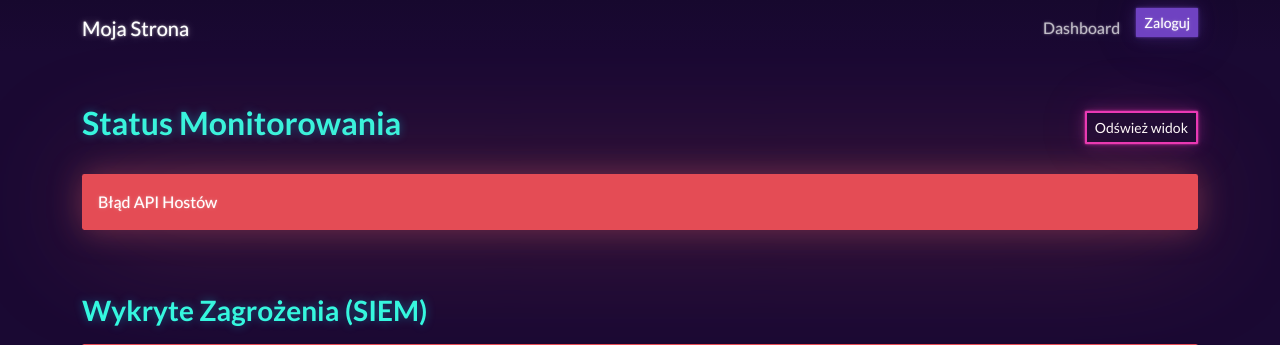
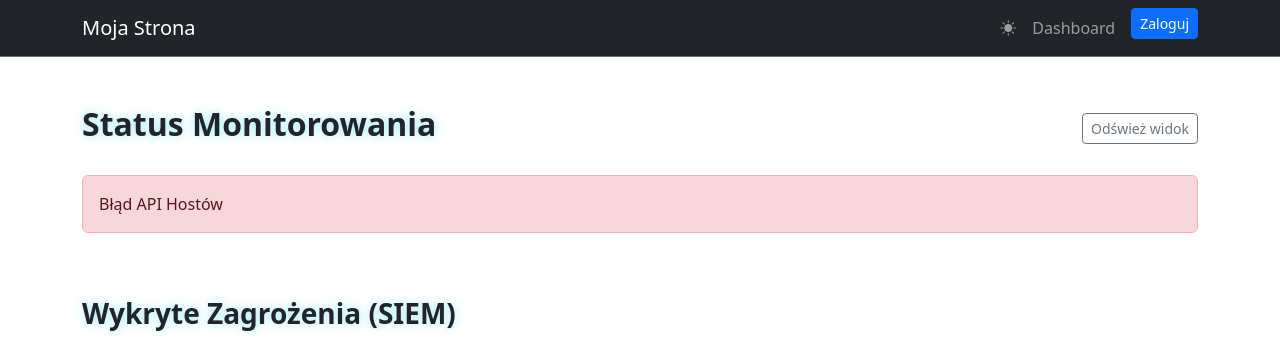
Before and after one commit to Bartix64312/Projekt-skryptowe, a Flask app: page / in a window 1280 px wide. Shown: the top 345 px of the page. Run offline with Flask 3, Linux system fonts and the light colour scheme; some libraries are stand-ins or nearby versions.

Commit message:
zmiana i dodanie motywu czarnego

```diff
--- a/app/__init__.py
+++ b/app/__init__.py
@@ -34,6 +34,13 @@ def create_app(config_class=Config):
     # Wyłączenie CSRF dla API (fetch)
     #csrf.exempt(api_bp)
 
+    from flask_wtf.csrf import CSRFError
+    from flask import jsonify
+
+    @app.errorhandler(CSRFError)
+    def handle_csrf_error(e):
+        return jsonify({"error": e.description}), 400
+
     # Auto-tworzenie bazy (opcjonalne, jeśli używamy migracji, ale wygodne)
     with app.app_context():
         db.create_all()
--- a/app/static/js/dashboard.js
+++ b/app/static/js/dashboard.js
@@ -23,7 +23,7 @@ async function refreshChart() {
     if (!ctx) return;
 
     try {
-        const res = await fetch('/api/stats/alerts', {headers: {'X-CSRFToken': document.querySelector('meta[name="csrf-token"]').content}});
+        const res = await fetch('/api/stats/alerts', { headers: { 'X-CSRFToken': document.querySelector('meta[name="csrf-token"]').content } });
         const data = await res.json();
 
         if (chartInstance) chartInstance.destroy();
@@ -107,7 +107,7 @@ function renderDashboardRow(host) {
 }
 
 async function handleCheckStatusFancy(host, container, btn) {
-    if(btn.disabled) return;
+    if (btn.disabled) return;
     const originalText = btn.textContent;
     btn.innerHTML = '<span class="spinner-border spinner-border-sm"></span>';
     btn.disabled = true;
@@ -133,7 +133,7 @@ async function handleCheckStatusFancy(host, container, btn) {
 }
 
 async function handleFetchLogs(host, btn) {
-    if(btn.disabled) return;
+    if (btn.disabled) return;
     const originalText = btn.textContent;
     btn.innerHTML = '<span class="spinner-border spinner-border-sm"></span>';
     btn.disabled = true;
@@ -166,7 +166,7 @@ async function handleFetchLogs(host, btn) {
 }
 
 function addBadge(parent, label, value, colorClass) {
-    const box = createEl('div', ['text-center', 'border', 'border-secondary', 'rounded', 'bg-dark', 'py-2', 'mx-1'], '', parent);
+    const box = createEl('div', ['text-center', 'border', 'border-secondary', 'rounded', 'py-2', 'mx-1'], '', parent);
     box.style.flex = "1";
 
     const lbl = createEl('div', ['text-muted', 'text-uppercase'], label, box);
@@ -224,7 +224,7 @@ async function refreshAlertsTable() {
             createEl('td', ['font-monospace'], alert.source_ip, row);
             createEl('td', [], alert.message, row);
 
-             const badgeCell = createEl('td', [], '', row);
+            const badgeCell = createEl('td', [], '', row);
 
             let badgeClass = '';
             if (alert.severity === 'CRITICAL') {
--- a/app/static/js/main.js
+++ b/app/static/js/main.js
@@ -1,7 +1,9 @@
 import { initDashboard } from './dashboard.js';
 import { initAdmin } from './admin.js';
+import { initTheme } from './theme.js';
 
 function main() {
+    initTheme();
     const path = window.location.pathname;
 
     if (path === '/' || path === '/index') {
--- /dev/null
+++ b/app/static/js/theme.js
@@ -0,0 +1,71 @@
+
+export function initTheme() {
+    // CDN URLs
+    const THEME_DARK = 'https://cdn.jsdelivr.net/npm/bootswatch@5.3.2/dist/vapor/bootstrap.min.css';
+    const THEME_LIGHT = 'https://cdn.jsdelivr.net/npm/bootstrap@5.3.2/dist/css/bootstrap.min.css';
+
+    const getStoredTheme = () => localStorage.getItem('theme');
+    const setStoredTheme = theme => localStorage.setItem('theme', theme);
+
+    const getPreferredTheme = () => {
+        const storedTheme = getStoredTheme();
+        if (storedTheme) {
+            return storedTheme;
+        }
+        return window.matchMedia('(prefers-color-scheme: dark)').matches ? 'dark' : 'light';
+    };
+
+    const setTheme = theme => {
+        const linkElement = document.getElementById('theme-css');
+        if (linkElement) {
+            if (theme === 'dark') {
+                linkElement.setAttribute('href', THEME_DARK);
+                document.documentElement.setAttribute('data-bs-theme', 'dark');
+            } else {
+                linkElement.setAttribute('href', THEME_LIGHT);
+                document.documentElement.setAttribute('data-bs-theme', 'light');
+            }
+        }
+    };
+
+    const updateIcon = theme => {
+        const icon = document.getElementById('theme-icon');
+        if (!icon) return;
+
+        icon.classList.remove('bi-sun-fill', 'bi-moon-fill');
+        if (theme === 'dark') {
+            icon.classList.add('bi-moon-fill');
+        } else {
+            icon.classList.add('bi-sun-fill');
+        }
+    };
+
+    const toggleTheme = () => {
+        const currentTheme = getStoredTheme() || getPreferredTheme();
+        const newTheme = currentTheme === 'dark' ? 'light' : 'dark';
+        setStoredTheme(newTheme);
+        setTheme(newTheme);
+        updateIcon(newTheme);
+    };
+
+    // Initialize
+    const savedTheme = getPreferredTheme();
+    setTheme(savedTheme);
+    updateIcon(savedTheme);
+
+    // Event Listener
+    // Wait for DOM in case script runs before button header
+    document.addEventListener('DOMContentLoaded', () => {
+        const btn = document.getElementById('bd-theme-toggle');
+        if (btn) {
+            btn.addEventListener('click', () => {
+                toggleTheme();
+            });
+        } else {
+            // Try explicit binding if element already exists (defer script)
+            const btnNow = document.getElementById('bd-theme-toggle');
+            if (btnNow) btnNow.addEventListener('click', toggleTheme);
+        }
+        updateIcon(savedTheme);
+    });
+}
--- a/app/templates/base.html
+++ b/app/templates/base.html
@@ -1,19 +1,23 @@
 <!DOCTYPE html>
 <html lang="pl">
+
 <head>
   <meta charset="UTF-8">
   <meta name="viewport" content="width=device-width, initial-scale=1.0">
   <meta name="csrf-token" content="{{ csrf_token() }}">
   <title>{% block title %}Moja Strona{% endblock %}</title>
-    <link href="https://cdn.jsdelivr.net/npm/bootswatch@5.3.2/dist/vapor/bootstrap.min.css" rel="stylesheet">
+  <link href="https://cdn.jsdelivr.net/npm/bootswatch@5.3.2/dist/vapor/bootstrap.min.css" rel="stylesheet"
+    id="theme-css">
+  <link rel="stylesheet" href="https://cdn.jsdelivr.net/npm/bootstrap-icons@1.11.1/font/bootstrap-icons.css">
   <link rel="stylesheet" href="{{ url_for('static', filename='css/style.css') }}">
   <script src="https://cdn.jsdelivr.net/npm/chart.js"></script>
   <!-- Główny skrypt modułowy -->
   <script type="module" src="{{ url_for('static', filename='js/main.js') }}" defer></script>
 </head>
+
 <body>
 
-<nav class="navbar navbar-expand-lg navbar-dark sticky-top bg-darkborder-bottom border-secondary mb-4">
+  <nav class="navbar navbar-expand-lg navbar-dark sticky-top bg-dark border-bottom border-secondary mb-4">
     <div class="container">
       <a class="navbar-brand" href="{{ url_for('ui.index') }}">Moja Strona</a>
       <button class="navbar-toggler" type="button" data-bs-toggle="collapse" data-bs-target="#navbarNav">
@@ -23,6 +27,12 @@
       <div class="collapse navbar-collapse" id="navbarNav">
         <!-- Fragment navbaru -->
         <ul class="navbar-nav ms-auto">
+          <li class="nav-item">
+            <button class="btn nav-link" id="bd-theme-toggle" type="button" aria-expanded="false"
+              aria-label="Toggle theme (auto)">
+              <i class="bi bi-sun-fill theme-icon-active" id="theme-icon"></i>
+            </button>
+          </li>
           <li class="nav-item">
             <a class="nav-link" href="{{ url_for('ui.index') }}">Dashboard</a>
           </li>
@@ -68,4 +78,5 @@
 
   <script src="https://cdn.jsdelivr.net/npm/bootstrap@5.3.2/dist/js/bootstrap.bundle.min.js"></script>
 </body>
+
 </html>
```
Also changed, not shown: app/blueprints/api/hosts.py (+6 -8 lines), instance/lab7.db. Lines whose indentation alone changed are shown as unchanged.
